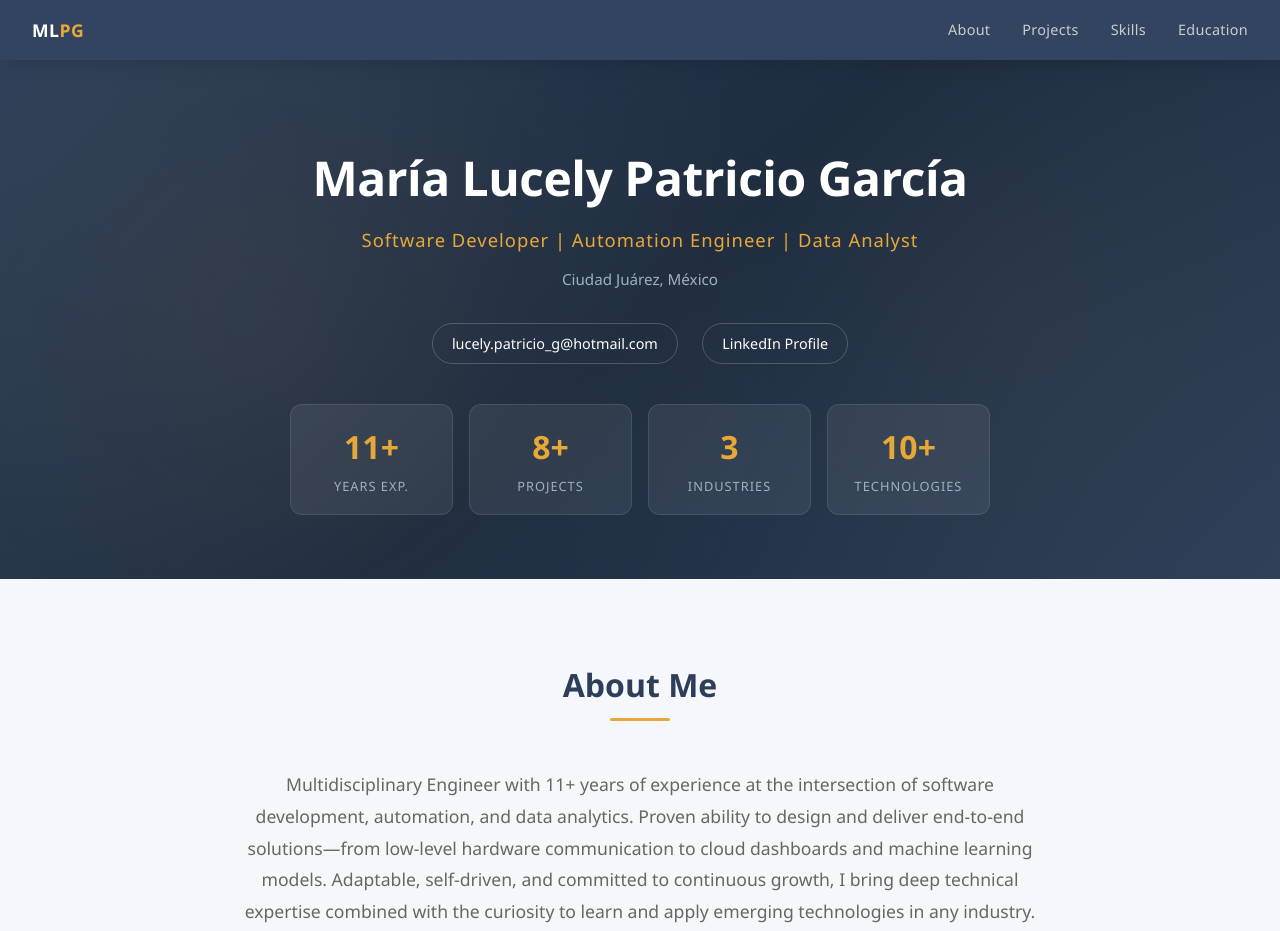
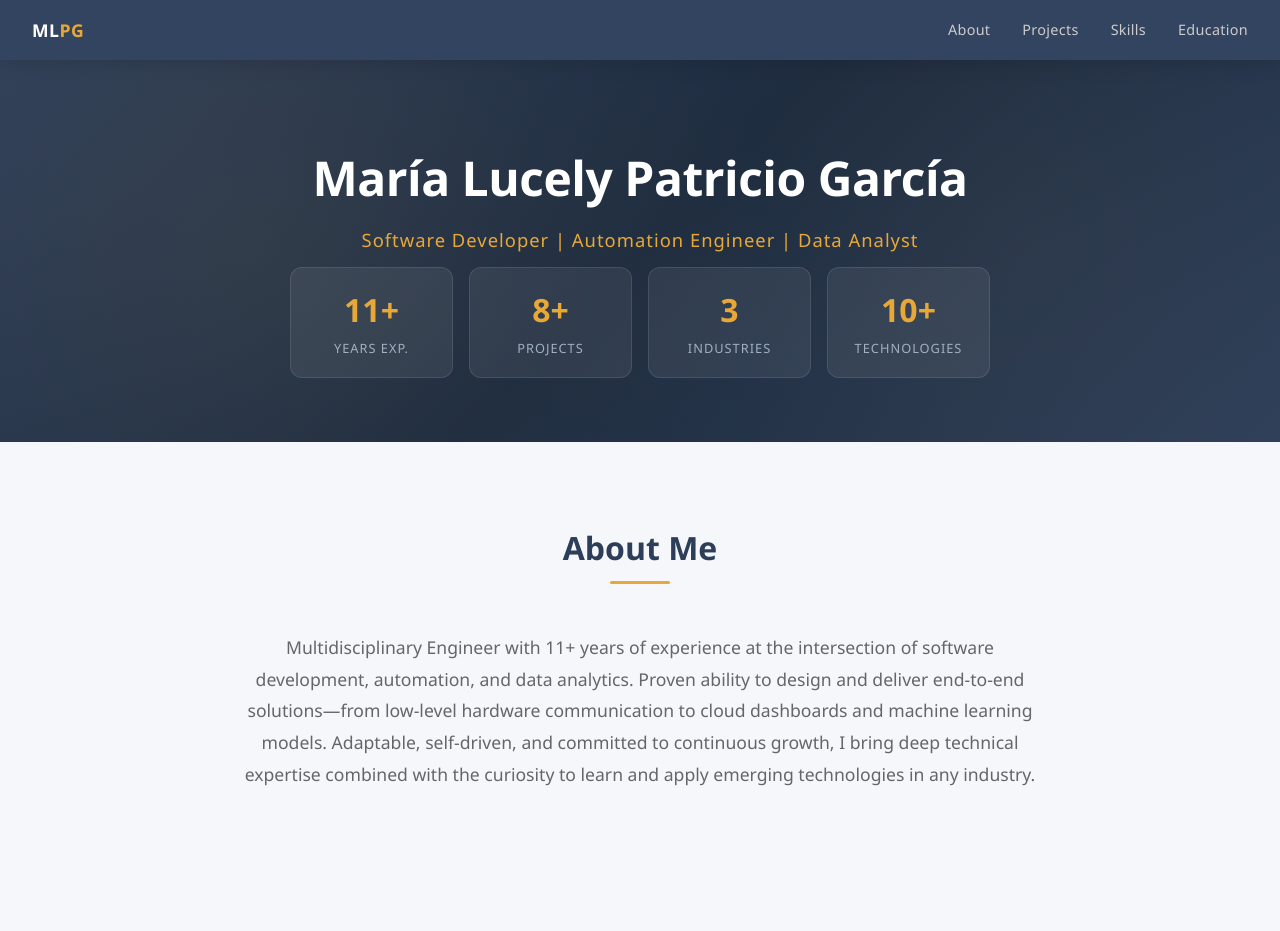
Before and after one commit to Luz900218/LucelyPatricio.github.io, a plain HTML site: page index.html in a window 1280 px wide. Shown: the top 931 px of the page. Drawn offline with Linux system fonts and the light colour scheme.

Commit message:
update information

```diff
--- a/index.html
+++ b/index.html
@@ -587,11 +587,6 @@
         <div class="hero-content">
             <h1>Mar&iacute;a Lucely Patricio Garc&iacute;a</h1>
             <p class="subtitle">Software Developer | Automation Engineer | Data Analyst</p>
-            <p class="location">Ciudad Ju&aacute;rez, M&eacute;xico</p>
-            <div class="contact-links">
-                <a href="mailto:lucely.patricio_g@hotmail.com">lucely.patricio_g@hotmail.com</a>
-                <a href="https://www.linkedin.com/in/mar%C3%ADa-lucely-p-8b360ba5/" target="_blank">LinkedIn Profile</a>
-            </div>
             <div class="stats">
                 <div class="stat">
                     <span class="number">11+</span>
@@ -835,7 +830,6 @@
     <!-- FOOTER -->
     <footer>
         <div class="footer-links">
-            <a href="mailto:lucely.patricio_g@hotmail.com">Email</a>
             <a href="https://www.linkedin.com/in/mar%C3%ADa-lucely-p-8b360ba5/" target="_blank">LinkedIn</a>
             <a href="#projects">Projects</a>
             <a href="#skills">Skills</a>
```
